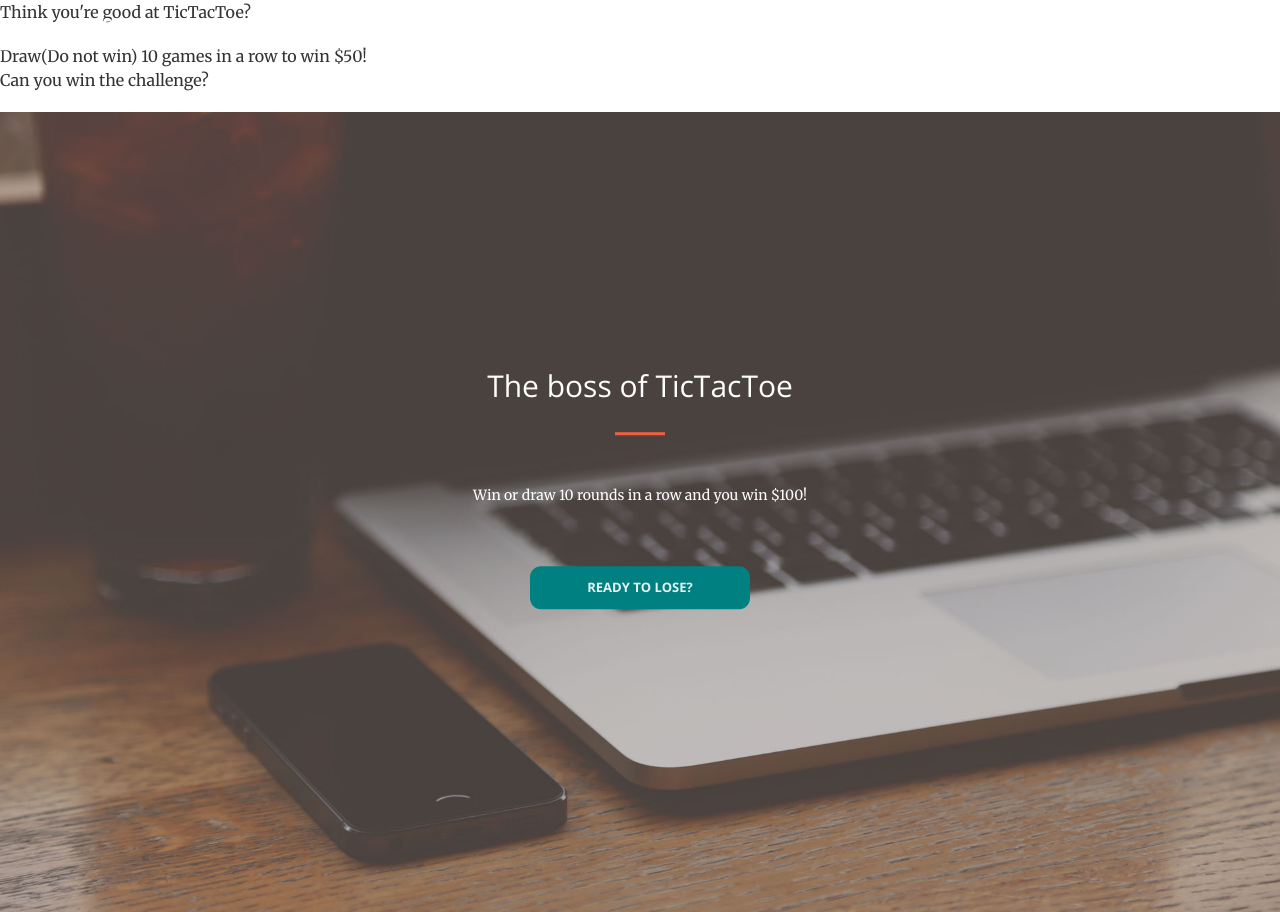
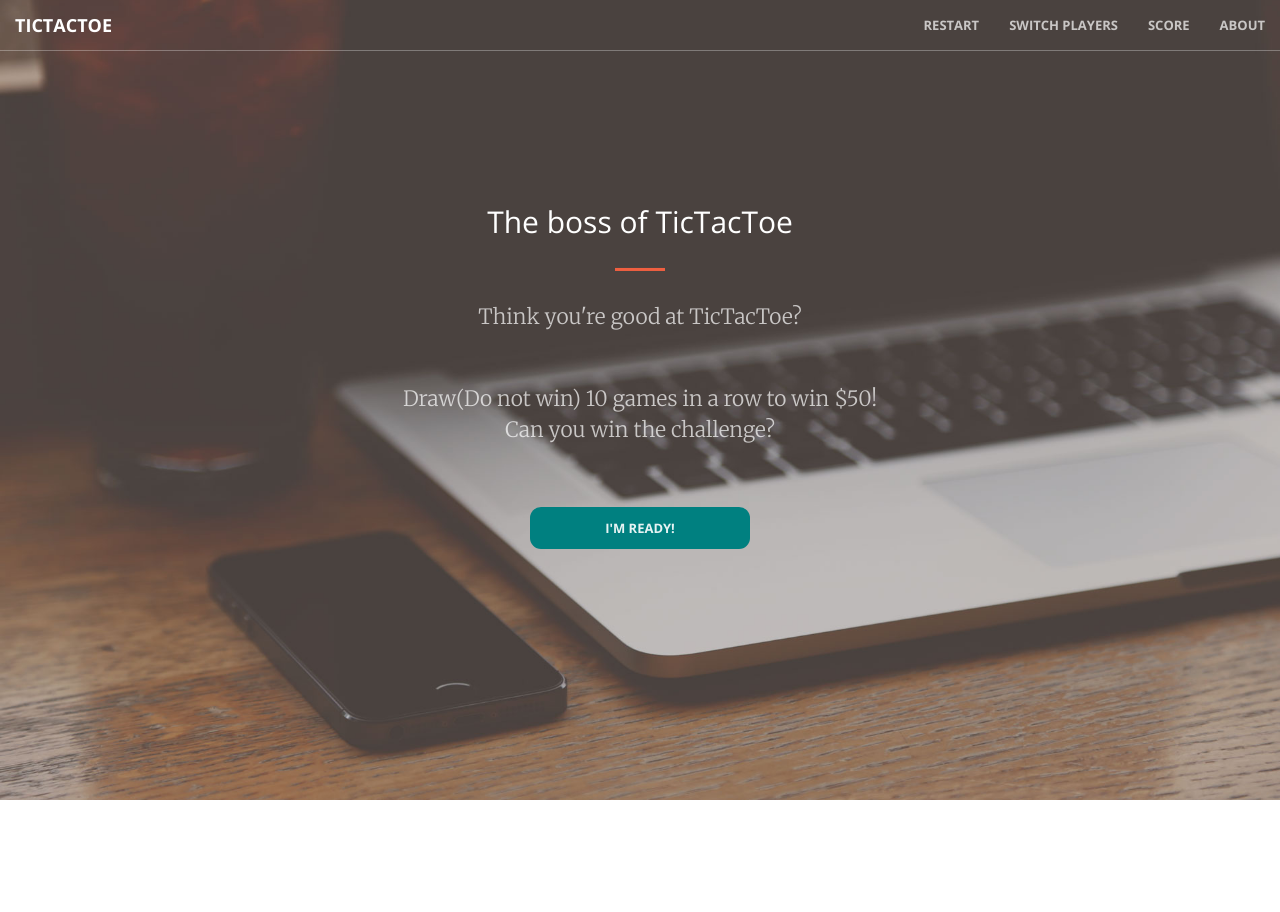
Before and after one commit to Ashley-Pettit/The-Challenge, a plain HTML site: page index.html in a window 1280 px wide. After the commit the page ends 800 px from the top, so only its background shows below. Drawn offline with nearby package versions, Linux system fonts and the light colour scheme.

Commit message:
Update index.html

```diff
--- a/index.html
+++ b/index.html
@@ -9,13 +9,6 @@
     <link rel="icon" type="image/png" href="http://www.favicon.cc/logo3d/345339.png">
 
     <title>The Boss</title>
-    <p>
-        Think you're good at TicTacToe?
-    </p>
-    <p>
-        Draw(Do not win) 10 games in a row to win $50!<BR>
-        Can you win the challenge?
-    </p>
     <!-- Bootstrap Core CSS -->
     <link rel="stylesheet" href="css/bootstrap.min.css" type="text/css">
 
@@ -80,8 +73,12 @@
                 <div class = "game_control">
                     <h2 style = "margin-top:-.5rem">The boss of TicTacToe</h2>
                     <hr>
-                    <p></p>Win or draw 10 rounds in a row and you win $100!</p>
-                <a id ="AICheater"  class="difficulty_button btn btn-primary btn-xl" style ="background-color:teal">Ready to lose?</a>
+                        <p> Think you're good at TicTacToe?  </p>
+    <p>
+        Draw(Do not win) 10 games in a row to win $50!<BR>
+        Can you win the challenge?
+    </p>
+                <a id ="AICheater"  class="difficulty_button btn btn-primary btn-xl" style ="background-color:teal">I'm Ready!</a>
             </div>
         </div>
 
```
